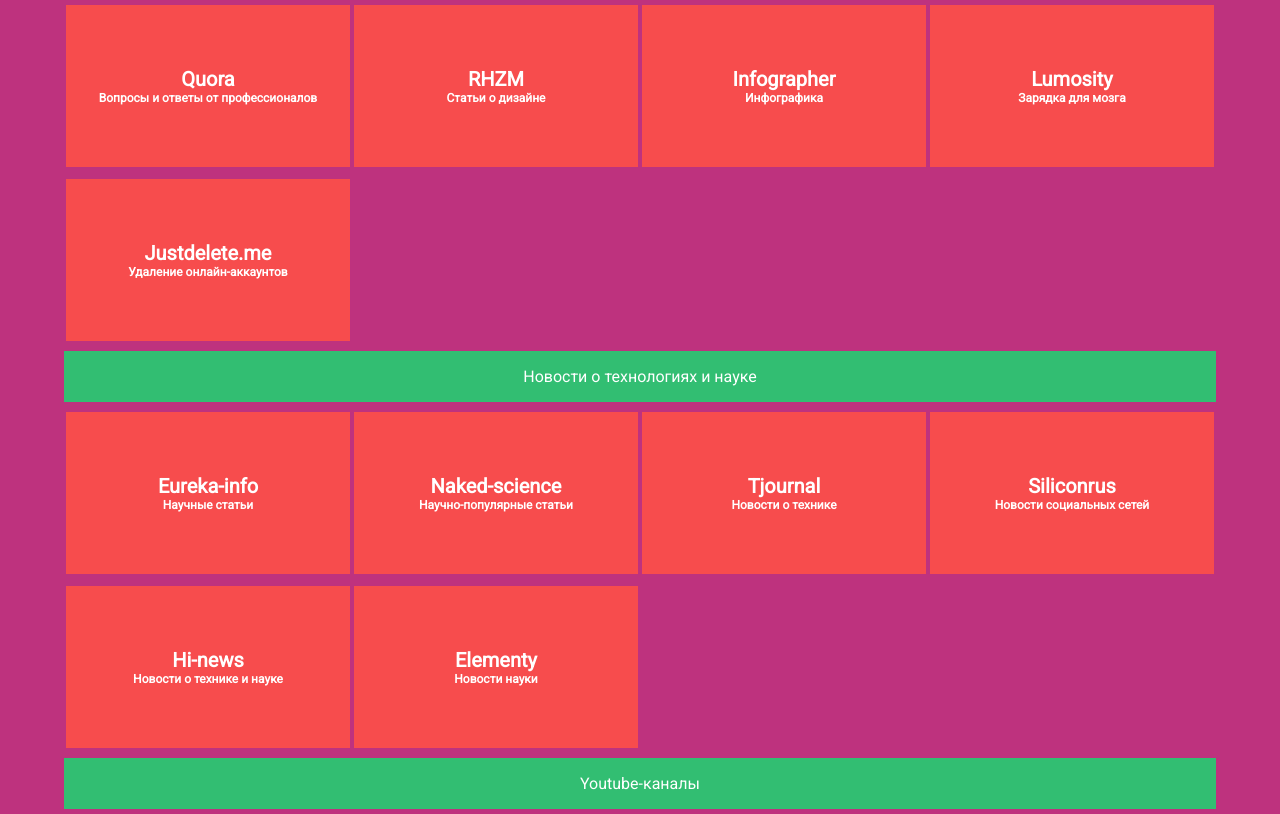
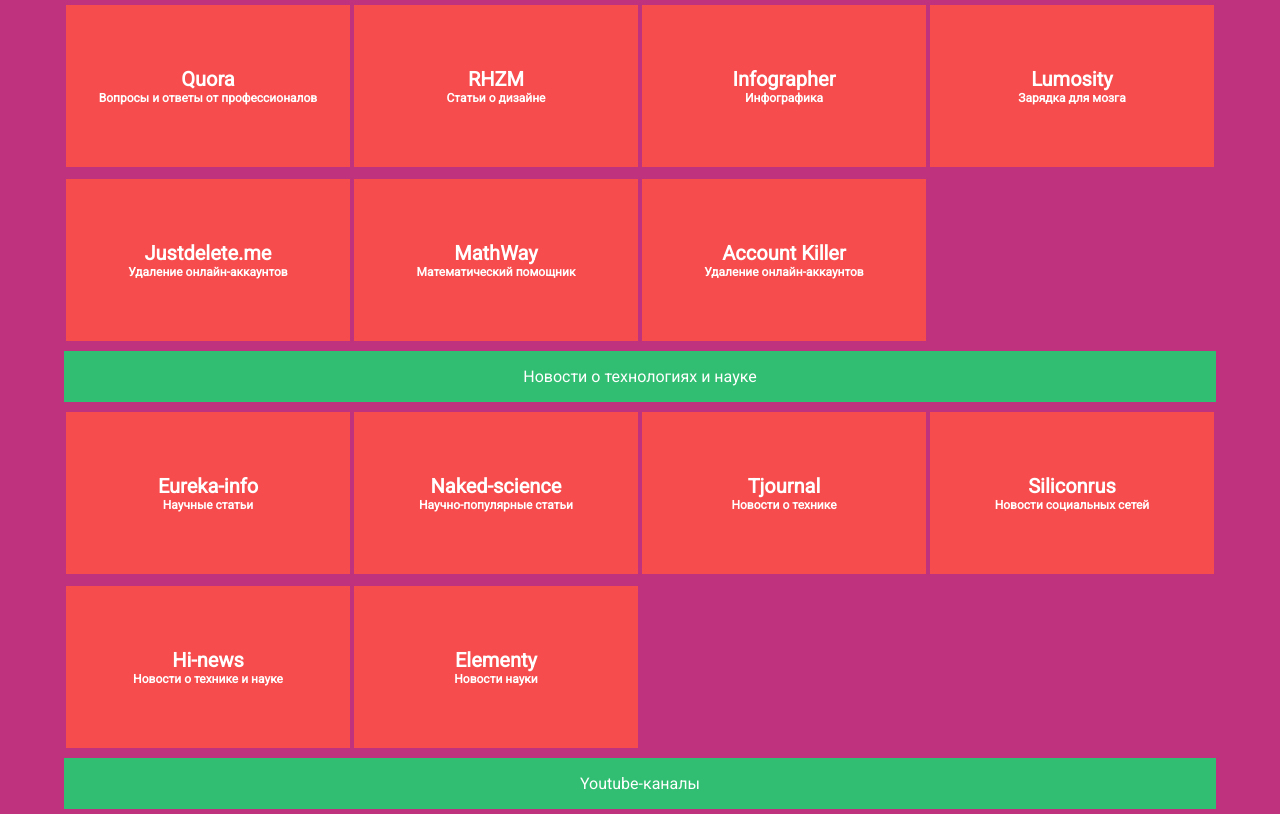
Before and after one commit to hunfauser/usefulpage, a plain HTML site: page interesting.html in a window 1280 px wide. Shown: the part 2138-2952 px from the top of the page. Drawn offline with Linux system fonts and the light colour scheme.

Commit message:
Добавлены новые сайты в Интересное

```diff
--- a/interesting.html
+++ b/interesting.html
@@ -173,6 +173,14 @@
 				<h2>Justdelete.me</h2>
 				<h3>Удаление онлайн-аккаунтов</h3>
 			</div></a><!--
+	     --><a href="https://www.mathway.com/"><div class="section article">
+				<h2>MathWay</h2>
+				<h3>Математический помощник</h3>
+			</div></a><!--
+	     --><a href="http://www.accountkiller.com/en/"><div class="section article">
+				<h2>Account Killer</h2>
+				<h3>Удаление онлайн-аккаунтов</h3>
+			</div></a><!--
 	     -->
 
 		<div class="section-group" id="to-read">Новости о технологиях и науке</div>
```
